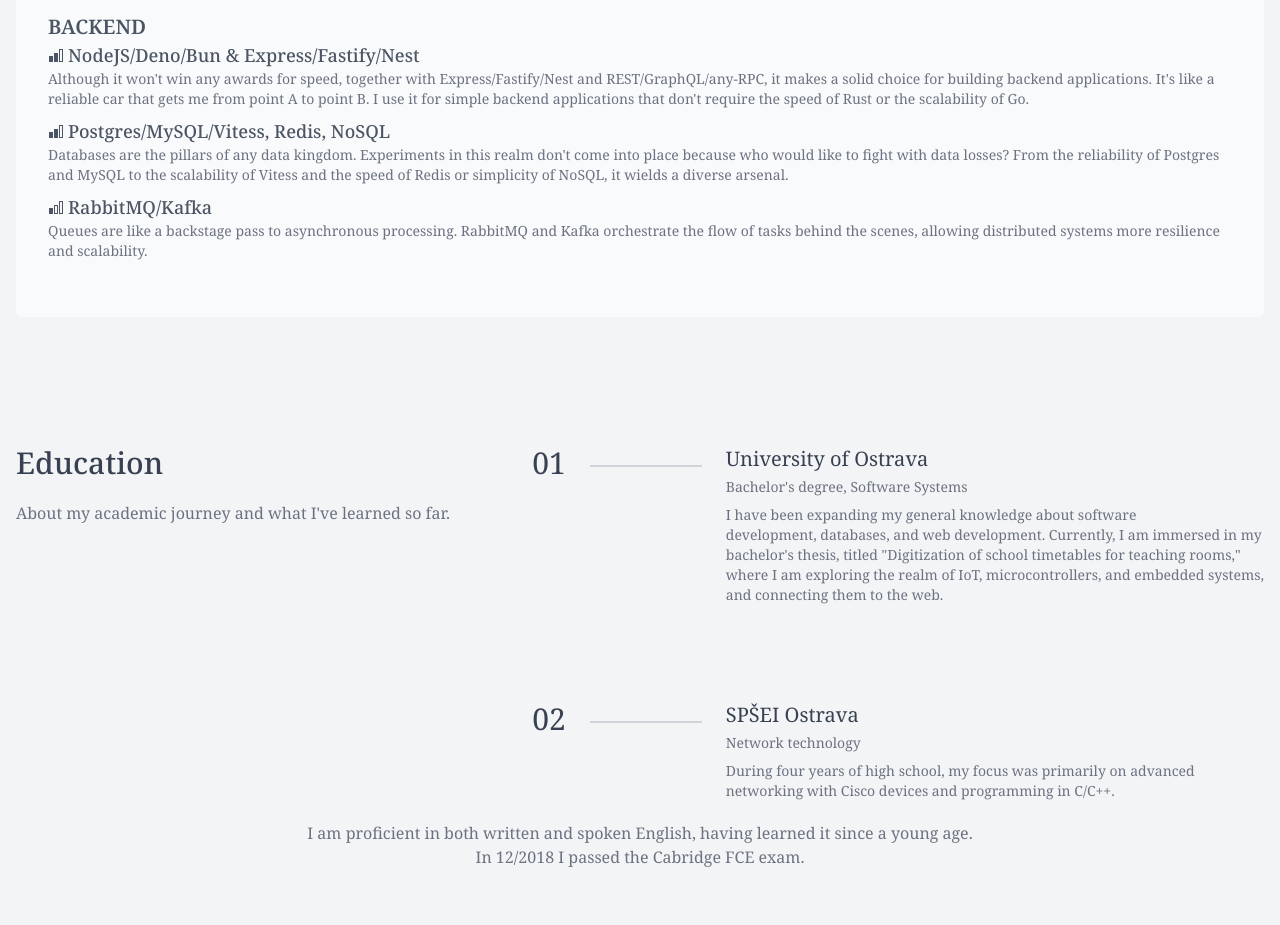
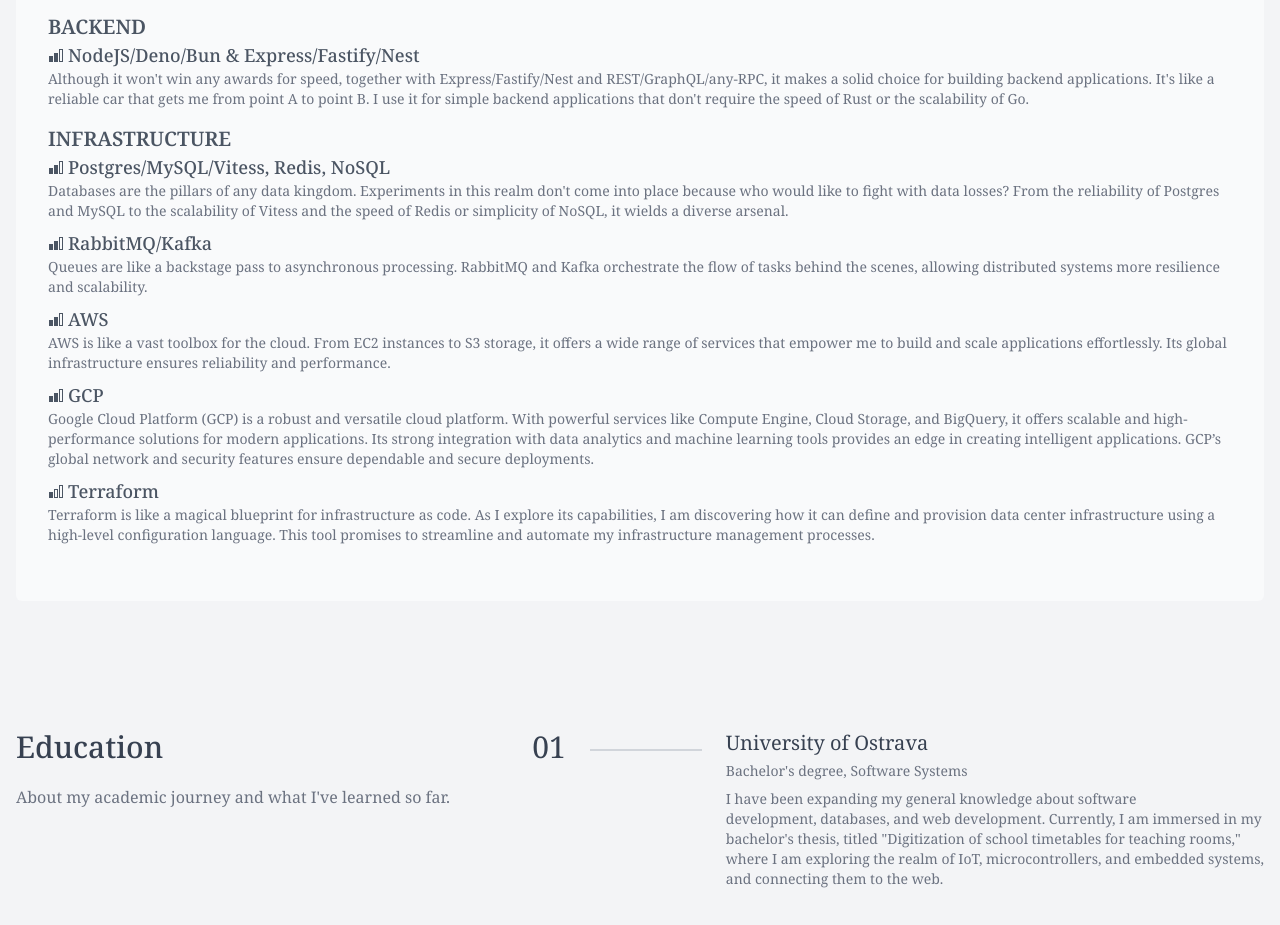
Before and after one commit to TheSoki/TheSoki.github.io, an Astro site: page / in a window 1280 px wide. Shown: the part 4051-4976 px from the top of the page. Built offline with nearby package versions, Linux system fonts and the light colour scheme; Astro itself is replaced by a stand-in of ours.

Commit message:
feat: ✨ add infrastructure category to tech section

```diff
--- a/src/components/homepage/Tech.astro
+++ b/src/components/homepage/Tech.astro
@@ -67,6 +67,11 @@
         description:
           "Although it won't win any awards for speed, together with Express/Fastify/Nest and REST/GraphQL/any-RPC, it makes a solid choice for building backend applications. It's like a reliable car that gets me from point A to point B. I use it for simple backend applications that don't require the speed of Rust or the scalability of Go.",
       },
+    ],
+  },
+  {
+    section: 'INFRASTRUCTURE',
+    content: [
       {
         name: 'Postgres/MySQL/Vitess, Redis, NoSQL',
         level: 'craftsman',
@@ -75,9 +80,27 @@
       },
       {
         name: 'RabbitMQ/Kafka',
+        level: 'craftsman',
+        description:
+          'Queues are like a backstage pass to asynchronous processing. RabbitMQ and Kafka orchestrate the flow of tasks behind the scenes, allowing distributed systems more resilience and scalability.',
+      },
+      {
+        name: 'AWS',
+        level: 'craftsman',
+        description:
+          'AWS is like a vast toolbox for the cloud. From EC2 instances to S3 storage, it offers a wide range of services that empower me to build and scale applications effortlessly. Its global infrastructure ensures reliability and performance.',
+      },
+      {
+        name: 'GCP',
+        level: 'craftsman',
+        description:
+          'Google Cloud Platform (GCP) is a robust and versatile cloud platform. With powerful services like Compute Engine, Cloud Storage, and BigQuery, it offers scalable and high-performance solutions for modern applications. Its strong integration with data analytics and machine learning tools provides an edge in creating intelligent applications. GCP’s global network and security features ensure dependable and secure deployments.',
+      },
+      {
+        name: 'Terraform',
         level: 'newbie',
         description:
-          'Queues are like a backstage pass to asynchronous processing. RabbitMQ and Kafka orchestrate the flow of tasks behind the scenes, allowing distributed systems more resilience and scalability.',
+          'Terraform is like a magical blueprint for infrastructure as code. As I explore its capabilities, I am discovering how it can define and provision data center infrastructure using a high-level configuration language. This tool promises to streamline and automate my infrastructure management processes.',
       },
     ],
   },
```
